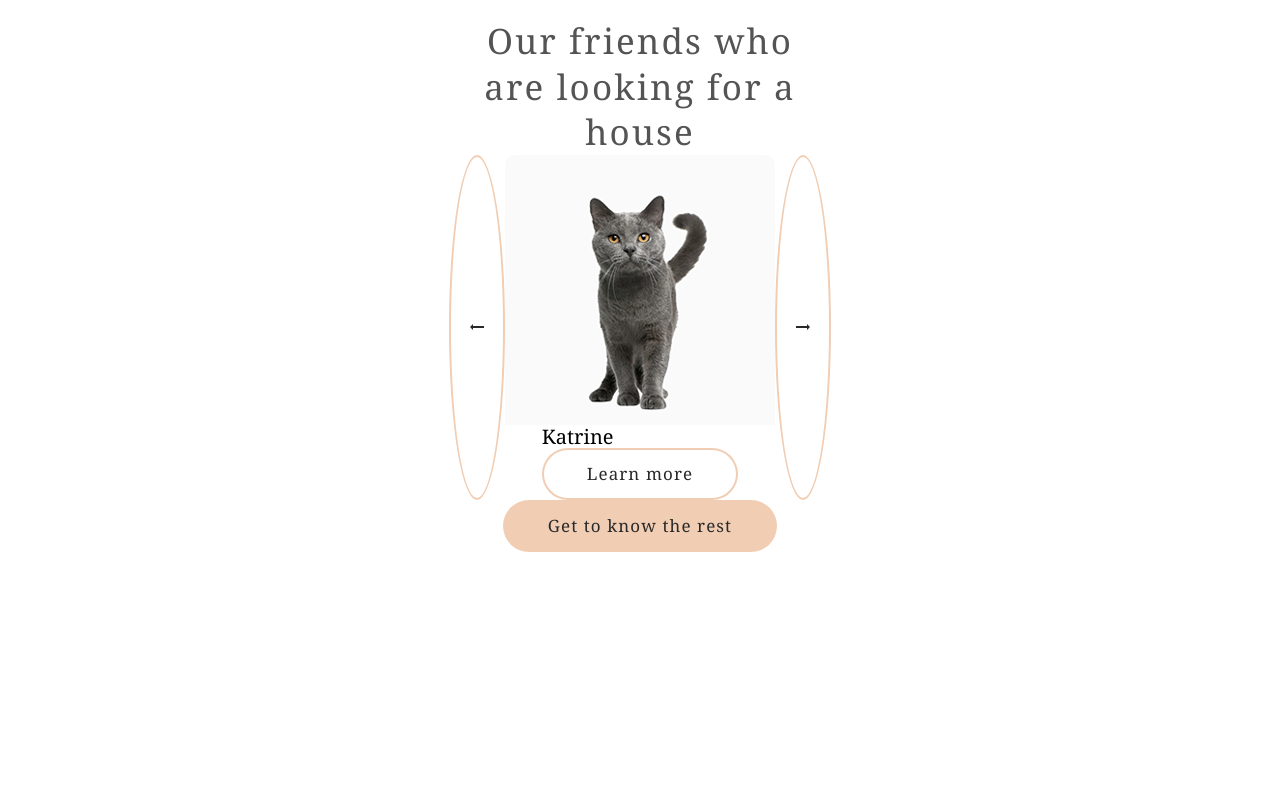
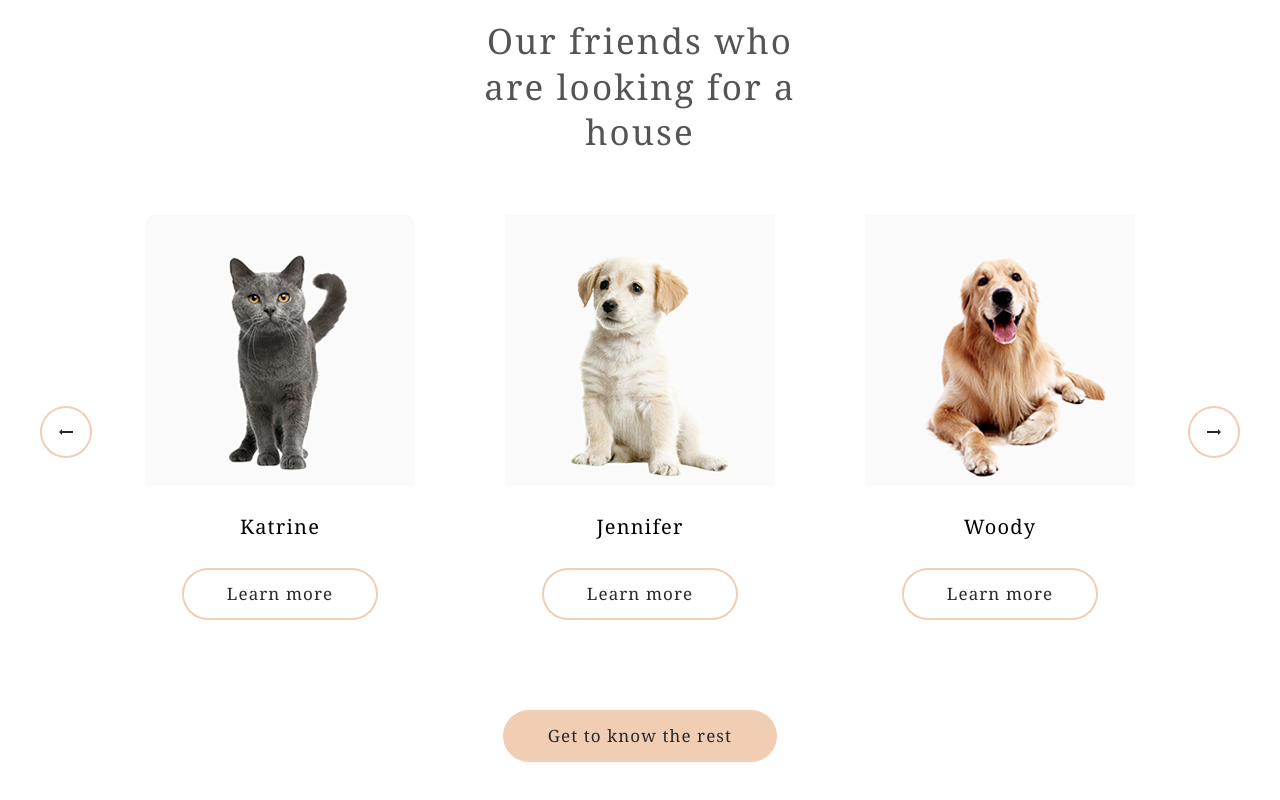
Before and after one commit to Vimbi/shelter, a plain HTML site: page index.html in a window 1280 px wide. Shown: the part 1558-2358 px from the top of the page. Before the commit the page ends 2210 px from the top, so only its background shows below. Drawn offline with Linux system fonts and the light colour scheme.

Commit message:
cards done

```diff
--- a/index.html
+++ b/index.html
@@ -71,6 +71,22 @@
                                 <button class="pets_card-button">Learn more</button>
                             </div>
                         </div>
+
+                        <div class="pets_card">
+                            <img src="/assets/images/pets/pets-jennifer.png" alt="pets Jennifer" class="pets_card-image">
+                            <div class="pets_card-content">
+                                <h4 class="pets_card-title">Jennifer</h4>
+                                <button class="pets_card-button">Learn more</button>
+                            </div>
+                        </div>
+
+                        <div class="pets_card">
+                            <img src="/assets/images/pets/pets-woody.png" alt="pets Woody" class="pets_card-image">
+                            <div class="pets_card-content">
+                                <h4 class="pets_card-title">Woody</h4>
+                                <button class="pets_card-button">Learn more</button>
+                            </div>
+                        </div>
                     </div>
 
                     <button class="slider_button_reverted">
--- a/style.scss
+++ b/style.scss
@@ -121,10 +121,22 @@ body {
 }
 
 @mixin slider_button {
-    border: 0.2rem solid $color-primary;
+    display: flex;
+    justify-content: center;
+    align-items: center;
+    width: 5.2rem;
+    height: 5.2rem;
+    box-shadow: inset 0 0 0 0.2rem $color-primary;
     border-radius: 100%;
     background: none;
     padding: 1.9rem;
+    border: none;
+    cursor: pointer;
+
+    &:hover {
+        background-color: $color-primary-light;
+        box-shadow: none;
+    }
 }
 
 @mixin button {
@@ -155,7 +167,7 @@ body {
     box-shadow: inset 0 0 0 2px $color-primary;
 
     &:hover {
-        box-shadow: 0 0 0 2px $color-primary-light;
+        box-shadow: none;
     }
 }
 
@@ -336,14 +348,24 @@ header {
                 }
             }
 
+            .pets_content {
+                display: flex;
+                align-items: center;
+
                 .pets_cards {
                     display: flex;
+                    padding: 6rem 0.8rem;
 
                     .pets_card {
                         display: flex;
                         flex-direction: column;
                         justify-content: center;
                         align-items: center;
+                        border-radius: 0.9rem;
+                        margin: 0 4.5rem;
+                        cursor: pointer;
+
+
 
                         &-image {
                             width: 100%;
@@ -352,10 +374,13 @@ header {
                         &-content {
                             display: flex;
                             flex-direction: column;
+                            padding-bottom: 3rem;
+                            align-items: center;
 
                             .pets_card-title {
                                 @include h4;
-                            letter-spacing: 0;
+                                text-align: center;
+                                margin: 3rem 0;
                             }
 
                             .pets_card-button {
@@ -373,11 +398,7 @@ header {
                     transform: rotate(180deg);
                     @include slider_button;
                 }
-
-            .pets_content {
-                display: flex;
             }
-
 
             .pets_button {
                 @include button_primary;
```
Also changed, not shown: style.css, 1 other file. Lines whose indentation alone changed are shown as unchanged.
